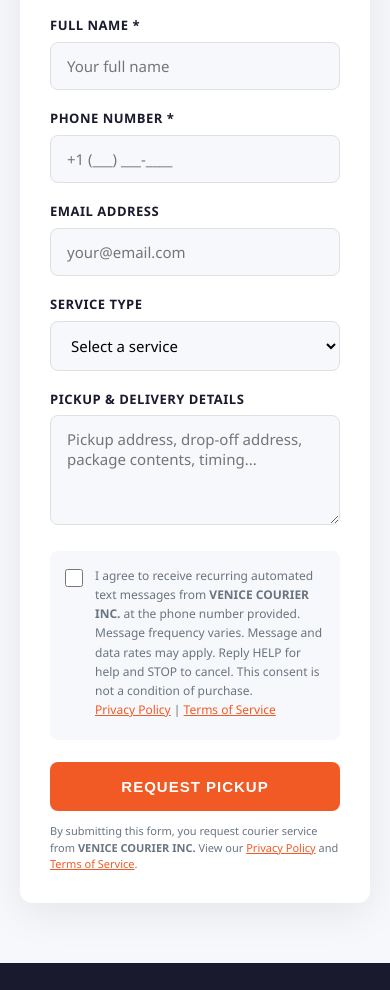
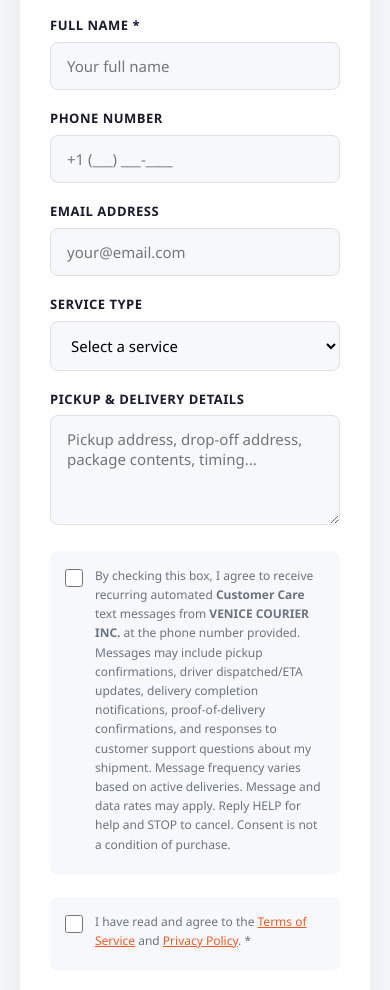
Before and after one commit to hitsla/venice-courier, a plain HTML site: page index.html in a window 390 px wide. Shown: the part 8933-9923 px from the top of the page. Drawn offline with Linux system fonts and the light colour scheme.

Commit message:
Fix A2P 10DLC compliance: SMS consent language, separate ToS checkbox, phone optional

```diff
--- a/index.html
+++ b/index.html
@@ -770,8 +770,8 @@
                     </div>
 
                     <div class="form-group">
-                        <label for="phone">Phone Number *</label>
-                        <input type="tel" id="phone" name="phone" required placeholder="+1 (___) ___-____">
+                        <label for="phone">Phone Number</label>
+                        <input type="tel" id="phone" name="phone" placeholder="+1 (___) ___-____">
                     </div>
 
                     <div class="form-group">
@@ -802,8 +802,14 @@
                     <div class="consent-group">
                         <input type="checkbox" id="sms-consent" name="sms-consent">
                         <label for="sms-consent">
-                            I agree to receive recurring automated text messages from <strong>VENICE COURIER INC.</strong> at the phone number provided. Message frequency varies. Message and data rates may apply. Reply HELP for help and STOP to cancel. This consent is not a condition of purchase.
-                            <br><a href="/privacy-policy">Privacy Policy</a> | <a href="/terms-of-service">Terms of Service</a>
+                            By checking this box, I agree to receive recurring automated <strong>Customer Care</strong> text messages from <strong>VENICE COURIER INC.</strong> at the phone number provided. Messages may include pickup confirmations, driver dispatched/ETA updates, delivery completion notifications, proof-of-delivery confirmations, and responses to customer support questions about my shipment. Message frequency varies based on active deliveries. Message and data rates may apply. Reply HELP for help and STOP to cancel. Consent is not a condition of purchase.
+                        </label>
+                    </div>
+
+                    <div class="consent-group">
+                        <input type="checkbox" id="tos-consent" name="tos-consent" required>
+                        <label for="tos-consent">
+                            I have read and agree to the <a href="/terms-of-service">Terms of Service</a> and <a href="/privacy-policy">Privacy Policy</a>. *
                         </label>
                     </div>
 
```
